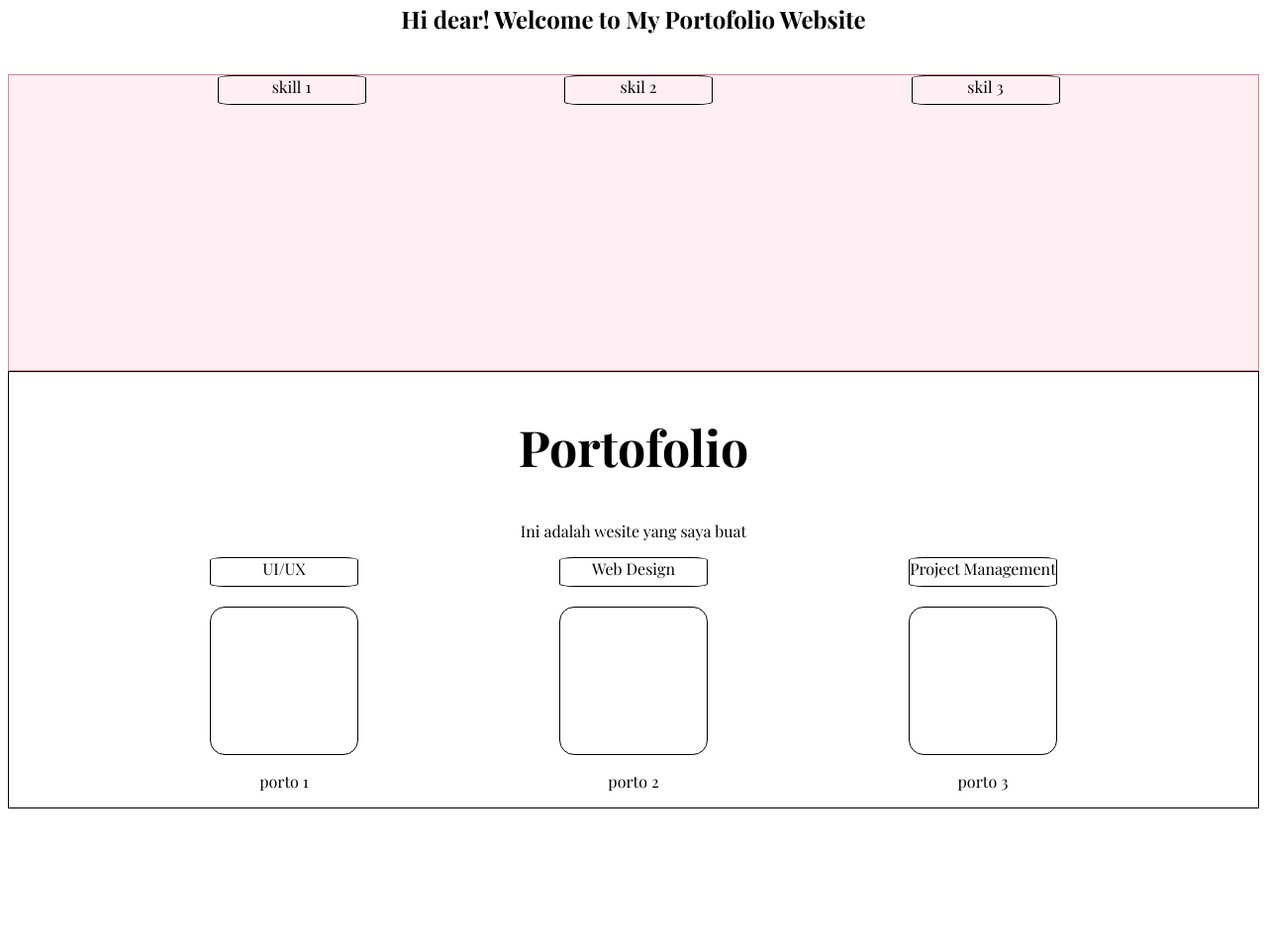
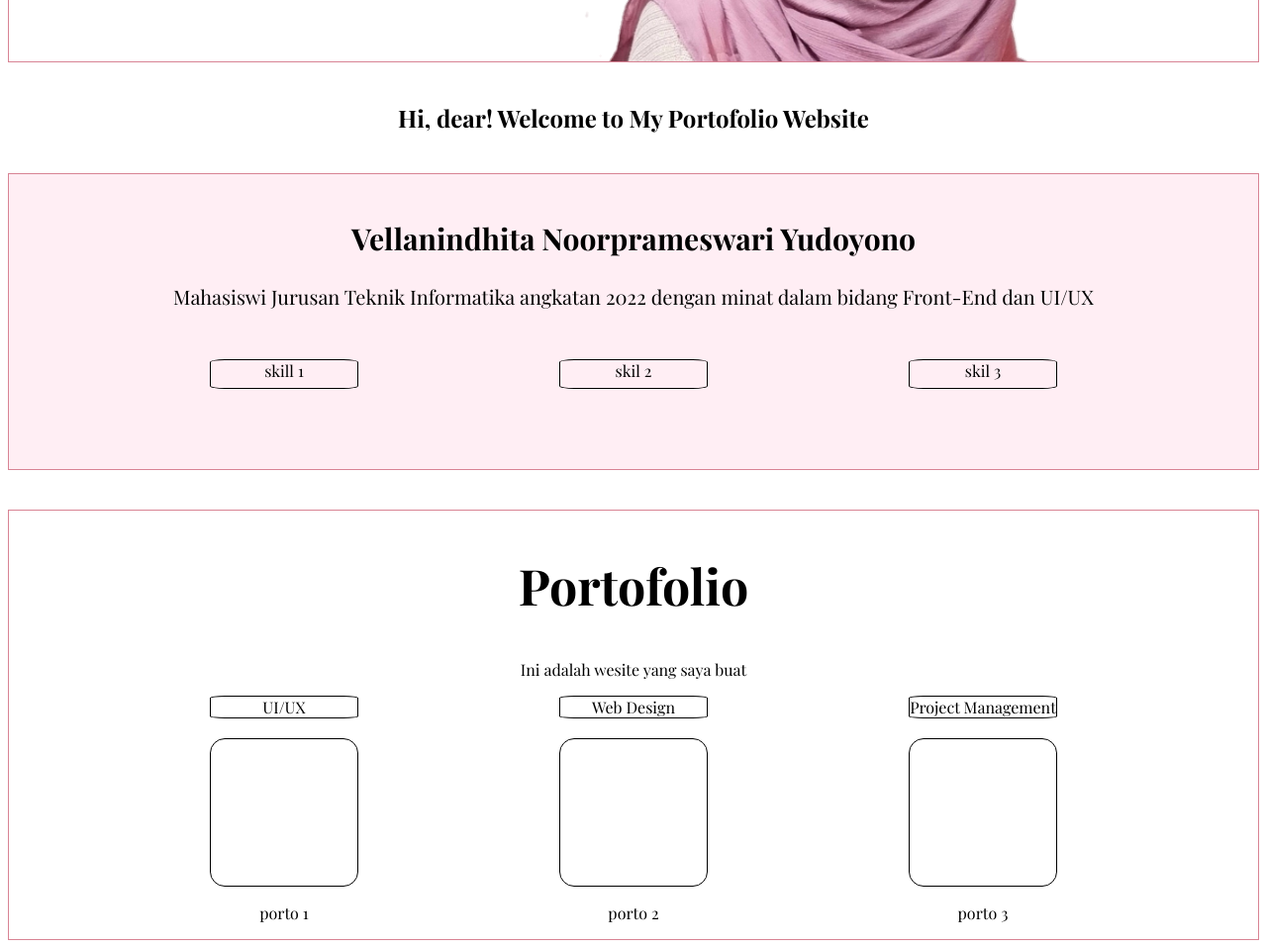
Before and after one commit to vellandth/portofolio, a plain HTML site: page index.html in a window 1280 px wide. Shown: the part 434-1392 px from the top of the page at 99% size. Before the commit the page ends 1259 px from the top, so only its background shows below. Drawn offline with nearby package versions, Linux system fonts and the light colour scheme; a web font is replaced by a local one.

Commit message:
progres: memperbaiki border

```diff
--- a/css/style.css
+++ b/css/style.css
@@ -25,7 +25,8 @@ FFEEF4
     position: fixed; /*pas ditambahin ini, semua nav jadi mengecil*/
     display: flex; /*biar antaara logo dan menubar kejajar kesamping bukan kebawah*/
     justify-content: space-between; /* biar logo dan menubar terpisah*/
-    align-items: center; /* biar logo dan menubar di tengah posisi navigation*/
+    /*bisa kalau ada height*/
+    align-items: center; /*biar logo dan menubar di tengah posisi navigation*/
     top: 0; left: 0; right: 0; /*untuk memperbaiki position yang ngerusak semua*/
     background-color: #F6F5F2;
     box-shadow: 0 5px 10px rgb(200, 190, 209);
@@ -53,7 +54,7 @@ FFEEF4
 /*-----------------banner-----------------*/
 .banner{
     width: 100%;
-    height: 300px;
+    height: 400px;
     border: 1px solid;
     border-color: #d88394;
     padding-left: 10px;
@@ -73,18 +74,24 @@ FFEEF4
 
 
 /*-----------------about-----------------*/
-.about{ /*bikin kotak border*/
+.about-container{ /*bikin kotak border*/
     width: 100%;
     height: 300px;
     border: 1px solid;
     border-color: #d88394;
     background-color: #FFEEF4;
-    padding-left: 10px;
+}
+
+.about-desc{
+    margin: 45px ;
+    text-align: center;
+    font-size: 20px;
 }
 
 .about-content{
     display: flex;
     justify-content: space-evenly;
+    margin-top: 50px;
 
 }
 
@@ -102,10 +109,12 @@ FFEEF4
     height: 100%;
     width: 100%;
     border: 1px solid;
+    border-color: #d88394;
     text-align: center;
+    margin-top: 40px;
 }
 
-.porto h2{
+.work-desc h2{
     font-size: 50px;
 }
 
@@ -116,7 +125,7 @@ FFEEF4
 
 .porto-icon{ /*border ui,web, pm*/
     width: 150px;
-    height: 30px;
+    height: 100%;
     border-radius: 10%;
     border: 1px solid;
 }
--- a/index.html
+++ b/index.html
@@ -20,8 +20,8 @@
 
     <!--navigasi-->
     <nav class="menubar">
-        <a href="#about">About Me</a> <!--isinya tentang (kiri) foto dan (kanan) paragraf apa itu website ini dan visi misi-->
-        <a href="#porto">My Work</a><!--paragon isinya apa aja, wardah dll-->
+        <a href="#about-container">About Me</a> <!--isinya tentang (kiri) foto dan (kanan) paragraf apa itu website ini dan visi misi-->
+        <a href="#work">My Work</a><!--paragon isinya apa aja, wardah dll-->
         <a href="#contact">Contack Me!</a>
     </nav>
 
@@ -34,7 +34,7 @@
     <!--banner-->
     <section class="banner" id="banner"> <!--tiap menubar ada sectionnya masing masing-->
         <header>
-            <H2>I'm Vellanindhita Noorprameswari Yudoyono</H2>
+            <H2>I'm Vellanindhita</H2>
         </header>
             <p>Front-End Developer</p>
 
@@ -42,11 +42,16 @@
 
     <!--welcome-->
     <header class="welcome">
-        <H2>Hi <span>dear</span>! Welcome to My Portofolio Website</H2>
+        <H2>Hi, <span>dear</span>! Welcome to My Portofolio Website</H2>
     </header>
 
     <!--about me-->
-    <section class="about" id="about"> <!--tiap menubar ada sectionnya masing masing-->
+    <section class="about-container" id="about-container"> <!--tiap menubar ada sectionnya masing masing-->
+
+        <div class="about-desc">
+            <h2>Vellanindhita Noorprameswari Yudoyono</h2>
+            <p>Mahasiswi Jurusan Teknik Informatika angkatan 2022 dengan minat dalam bidang Front-End dan UI/UX</p>
+        </div>
 
         <article class="about-content" id="skill">
             <div class="about-icon satu">skill 1</div>
@@ -59,8 +64,10 @@
     </section>
 
     <!--portofolio-->
-    <section id="porto" class="work"> <!--tiap menubar ada sectionnya masing masing-->
-        <header class="porto">
+    <section id="work" class="work"> <!--tiap menubar ada sectionnya masing masing-->
+
+        <div class="work-border">
+            <header class="work-desc">
                 <H2>Portofolio</H2>
                 <p>Ini adalah wesite yang saya buat</p>
             </header>
@@ -89,8 +96,9 @@
                     <div class="porto-desc"></div>
                     <p>porto 3</p>
                 </div>
+            </article>
+        </div>
 
-        </article>
     </section>
 
 
```
Lines whose indentation alone changed are shown as unchanged.
